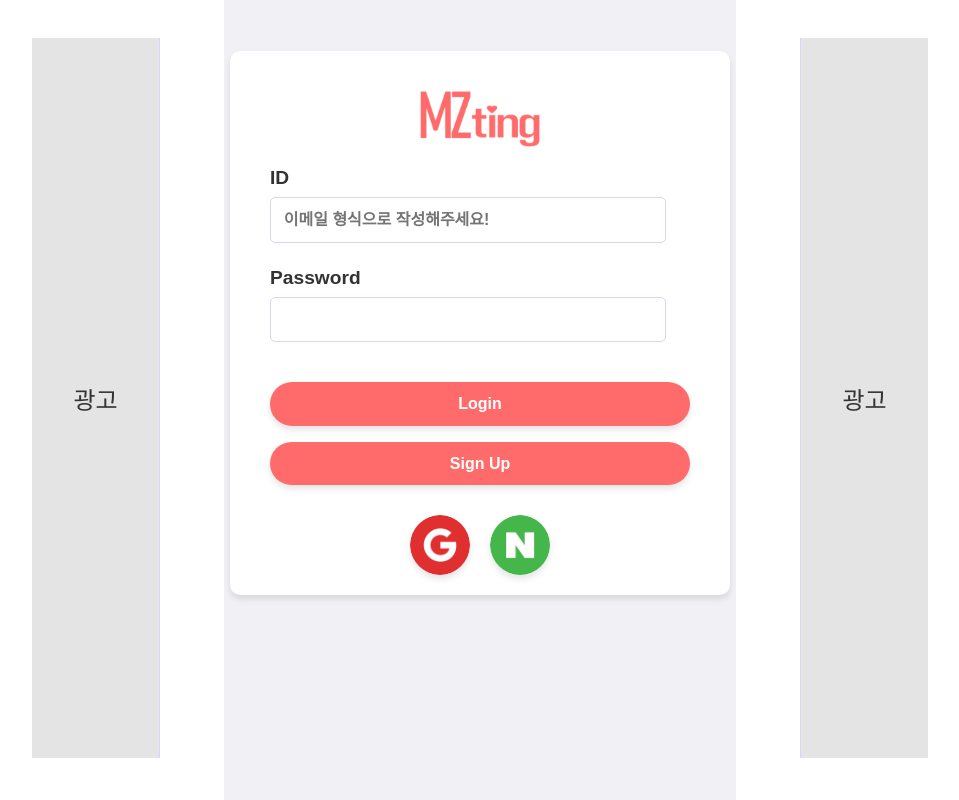
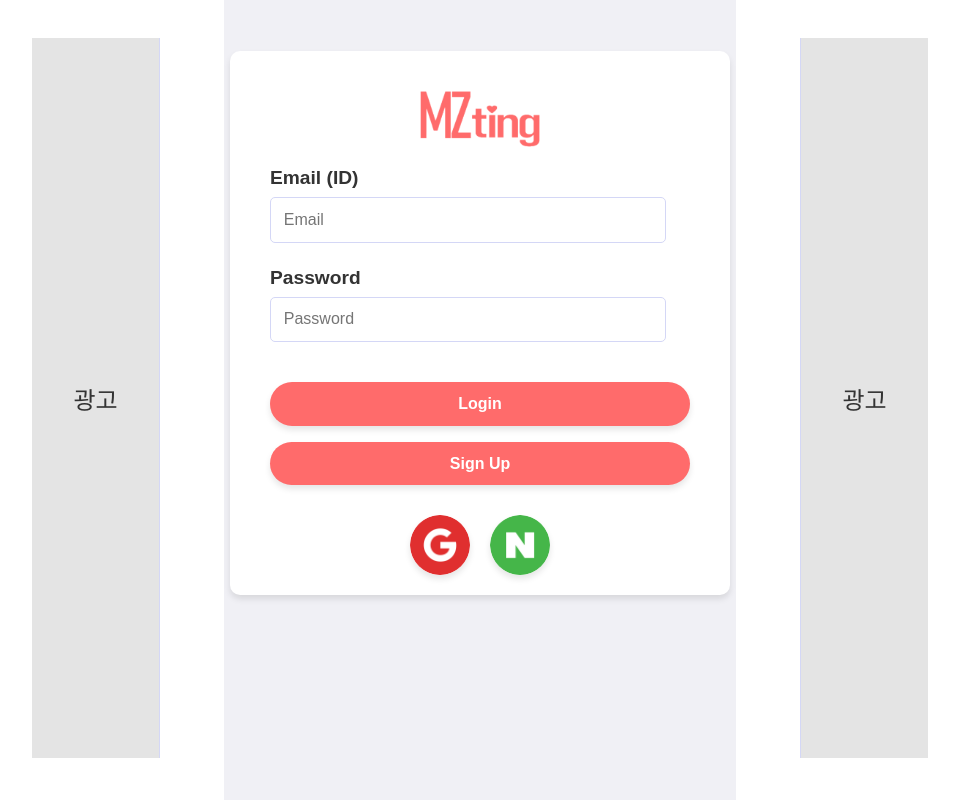
Before and after one commit to Tae4an/MZting, a React (Create React App) app in the folder front/: page /login in a window 1280 px wide. Shown: the whole page, without its empty margins (160-1119 px from the left). Built offline with nearby package versions, Linux system fonts and the light colour scheme; the HTML template or start-up script is replaced by a standard one.

Commit message:
Refactor: LoginForm 수정
- ID -> Email (ID)

```diff
--- a/front/src/components/LoginForm.js
+++ b/front/src/components/LoginForm.js
@@ -61,7 +61,7 @@ const LoginForm = () => {
                             fontFamily: "Noto Sans KR, sans-serif",
                         }}
                     >
-                        ID
+                        Email (ID)
                     </label>
                     <input
                         type="email"
@@ -69,8 +69,8 @@ const LoginForm = () => {
                         value={username}
                         onChange={(e) => setUsername(e.target.value)}
                         required
-                        placeholder="이메일 형식으로 작성해주세요!"
-                        className={styles.IDInput}
+                        placeholder="Email"
+                        className={styles.font}
                     />
                 </div>
                 <div className={styles.inputGroup}>
@@ -88,8 +88,10 @@ const LoginForm = () => {
                         type="password"
                         id="userPassword"
                         value={password}
+                        placeholder="Password"
                         onChange={(e) => setPassword(e.target.value)}
                         required
+                        className={styles.font}
                     />
                 </div>
                 <button type="submit" className={styles.button}>Login</button>
```
